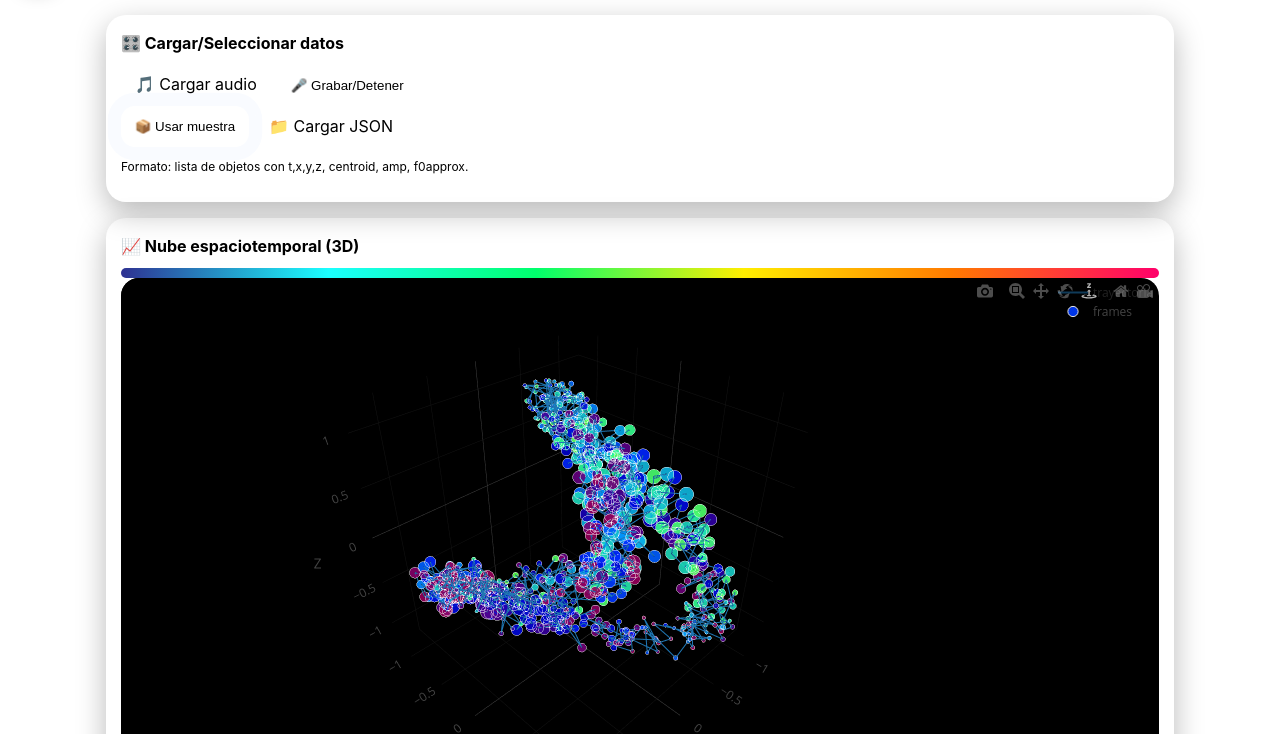
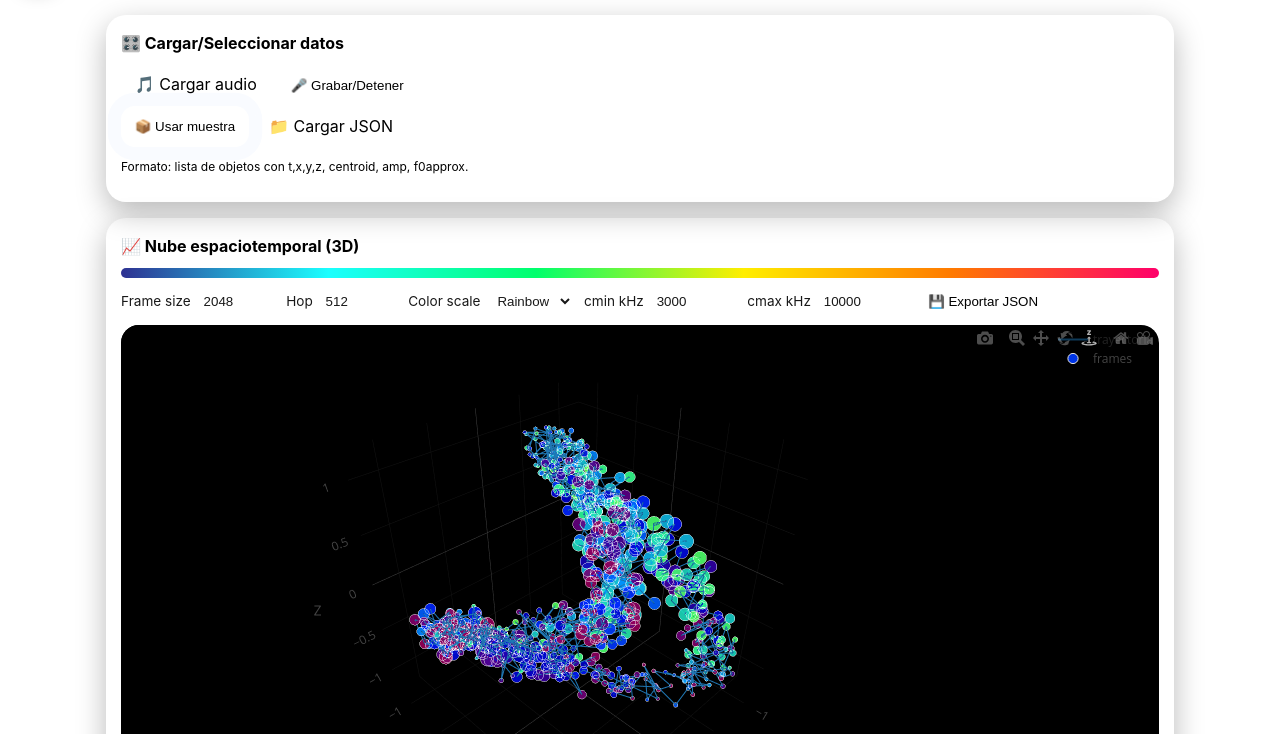
Before and after one commit to cochipichichi/huella-vocal-3D, a plain HTML site: page index.html in a window 1280 px wide. Shown: the part 66-800 px from the top of the page. Drawn offline with nearby package versions, Linux system fonts and the light colour scheme; animation ran at ten frames a second.

Commit message:
Add files via upload

```diff
--- a/css/styles.css
+++ b/css/styles.css
@@ -24,3 +24,7 @@ footer{opacity:.8;font-size:.85rem;padding:20px;text-align:center}
 input[type=range]{width:160px}
 #plot{width:100%;height:520px;border-radius:18px;overflow:hidden;background:#000}
 .hidden{display:none}
+
+.panel{display:flex;gap:.6rem;flex-wrap:wrap;align-items:center;margin:.4rem 0}
+.panel label{font-size:.85rem;opacity:.9}
+.panel input,.panel select{padding:.3rem .5rem;border-radius:10px;border:1px solid rgba(255,255,255,.18);background:var(--card);color:var(--fg)}
--- a/index.html
+++ b/index.html
@@ -23,7 +23,7 @@
 <label class="btn">📁 Cargar JSON<input id="fileJson" type="file" accept=".json" hidden/></label></div>
 <p class="badge">Formato: lista de objetos con t,x,y,z, centroid, amp, f0approx.</p></section>
 <section class="card" style="grid-column:1/-1"><h3>📈 Nube espaciotemporal (3D)</h3>
-<div class="colorbar" title="3–10 kHz"></div><div id="plot"></div></section>
+<div class="colorbar" title="3–10 kHz"></div><div class="panel"><label>Frame size <input id="frameSize" type="number" min="256" max="4096" step="256" value="2048"/></label><label>Hop <input id="hopSize" type="number" min="128" max="2048" step="128" value="512"/></label><label>Color scale <select id="colorScale"><option>Rainbow</option><option>Viridis</option><option>Portland</option><option>Turbo</option></select></label><label>cmin kHz <input id="cmin" type="number" min="0" max="20000" step="100" value="3000"/></label><label>cmax kHz <input id="cmax" type="number" min="1000" max="24000" step="100" value="10000"/></label><button id="exportBtn" class="btn">💾 Exportar JSON</button></div><div id="plot"></div></section>
 <section class="card"><h3>ℹ️ Qué ves</h3><p>Posición (x,y,z) = reducción UMAP/t‑SNE; color = frecuencia dominante; tamaño/brillo = amplitud. Las líneas unen frames consecutivos.</p></section>
 <section class="card"><h3>🧪 Tip</h3><p>Genera tus datos con <code>backend/extract_features.py</code> y copia el JSON a <code>public/data/</code>.</p></section>
 </div></div>
--- a/js/app.js
+++ b/js/app.js
@@ -5,6 +5,23 @@ const fileJson=document.getElementById('fileJson');
 const btnTheme=document.getElementById('btnTheme');
 const btnContrast=document.getElementById('btnContrast');
 const toggleTTS=document.getElementById('toggleTTS');
+// === Panel de parámetros ===
+const frameSizeEl = document.getElementById('frameSize');
+const hopSizeEl = document.getElementById('hopSize');
+const colorScaleEl = document.getElementById('colorScale');
+const cminEl = document.getElementById('cmin');
+const cmaxEl = document.getElementById('cmax');
+const exportBtn = document.getElementById('exportBtn');
+let currentData = [];
+function getParams(){
+  const fs = parseInt(frameSizeEl?.value || 2048);
+  const hop = parseInt(hopSizeEl?.value || 512);
+  const cmin = (parseFloat(cminEl?.value||3000));
+  const cmax = (parseFloat(cmaxEl?.value||10000));
+  const cs = (colorScaleEl?.value || 'Rainbow');
+  return {fs, hop, cmin, cmax, cs};
+}
+
 const speak=(t)=>{ if(!toggleTTS.checked) return; const u=new SpeechSynthesisUtterance(t); speechSynthesis.speak(u); };
 
 const state={theme:localStorage.getItem('theme')||'dark',highContrast:localStorage.getItem('contrast')==='1'};
@@ -15,9 +32,9 @@ btnContrast.onclick=()=>{state.highContrast=!state.highContrast; applyContrast()
 applyTheme(); applyContrast();
 
 async function loadJson(url){ const res=await fetch(url); return await res.json(); }
-function toTrace(data){ const x=data.map(d=>d.x),y=data.map(d=>d.y),z=data.map(d=>d.z); const size=data.map(d=>4+12*(d.amp??0.1)); const color=data.map(d=>Math.max(3000,Math.min(10000,d.f0approx??d.centroid))); return {x,y,z,mode:'markers',type:'scatter3d', marker:{size,color,colorscale:'Rainbow',cmin:3000,cmax:10000,opacity:0.9}, name:'frames'};}
+function toTrace(data){ const p=getParams(); const x=data.map(d=>d.x),y=data.map(d=>d.y),z=data.map(d=>d.z); const size=data.map(d=>4+12*(d.amp??0.1)); const color=data.map(d=>Math.max(p.cmin,Math.min(p.cmax,d.f0approx??d.centroid))); return {x,y,z,mode:'markers',type:'scatter3d', marker:{size,color,colorscale:p.cs,cmin:p.cmin,cmax:p.cmax,opacity:0.9}, name:'frames'};}
 function toLines(data){ const x=[],y=[],z=[]; for(let i=1;i<data.length;i++){ x.push(data[i-1].x,data[i].x,null); y.push(data[i-1].y,data[i].y,null); z.push(data[i-1].z,data[i].z,null);} return {x,y,z,mode:'lines',type:'scatter3d', line:{width:2},name:'trayectoria',hoverinfo:'skip'}; }
-function render(data){ const layout={scene:{xaxis:{title:'X'},yaxis:{title:'Y'},zaxis:{title:'Z'},bgcolor:'#000'}, paper_bgcolor:'rgba(0,0,0,0)',plot_bgcolor:'rgba(0,0,0,0)',margin:{l:0,r:0,t:0,b:0}}; Plotly.newPlot(plotEl,[toLines(data),toTrace(data)],layout,{displaylogo:false,responsive:true}); speak('Visualización lista. '+data.length+' frames.'); }
+function render(data){ currentData = data; const layout={scene:{xaxis:{title:'X'},yaxis:{title:'Y'},zaxis:{title:'Z'},bgcolor:'#000'}, paper_bgcolor:'rgba(0,0,0,0)',plot_bgcolor:'rgba(0,0,0,0)',margin:{l:0,r:0,t:0,b:0}}; Plotly.newPlot(plotEl,[toLines(data),toTrace(data)],layout,{displaylogo:false,responsive:true}); speak('Visualización lista. '+data.length+' frames.'); }
 btnSample.onclick=()=>renderFromUrl('data/sample_bird_embedding.json');
 fileJson.addEventListener('change',async(e)=>{ const f=e.target.files[0]; if(!f) return; const txt=await f.text(); try{ render(JSON.parse(txt)); }catch(err){ alert('JSON inválido: '+err.message); }});
 async function renderFromUrl(url){ const data=await loadJson(url); render(data); }
@@ -35,8 +52,8 @@ async function processAudioBuffer(buffer){
   // Use Meyda offline extraction over frames
   const sr = buffer.sampleRate;
   const channel = buffer.getChannelData(0);
-  const frameSize = 2048;
-  const hop = 512;
+  const frameSize = getParams().fs;
+  const hop = getParams().hop;
   if(!window.Meyda){ alert('Meyda no disponible (CDN). Conéctate a Internet o usa el JSON.'); return; }
   const mf = Meyda.createMeydaAnalyzer({ audioContext: null, source: null, bufferSize: frameSize, sampleRate: sr, windowingFunction: 'hamming', featureExtractors: ['rms','zcr','spectralCentroid','spectralRolloff','spectralFlatness','spectralPeaks'] });
 
@@ -107,3 +124,14 @@ btnMic?.addEventListener('click', async ()=>{
     alert('No se pudo acceder al micrófono: '+err.message);
   }
 });
+
+// Exportar JSON de la sesión actual
+exportBtn?.addEventListener('click', ()=>{
+  if(!currentData || currentData.length===0){ alert('No hay datos para exportar.'); return; }
+  const blob = new Blob([JSON.stringify(currentData)], {type:'application/json'});
+  const a = document.createElement('a'); a.href = URL.createObjectURL(blob);
+  const stamp = new Date().toISOString().replace(/[:.]/g,'-');
+  a.download = 'huella_'+stamp+'.json'; a.click();
+});
+// Redibujar al cambiar parámetros visuales
+[colorScaleEl,cminEl,cmaxEl].forEach(el=> el?.addEventListener('change', ()=>{ if(currentData.length) render(currentData); }));
```
